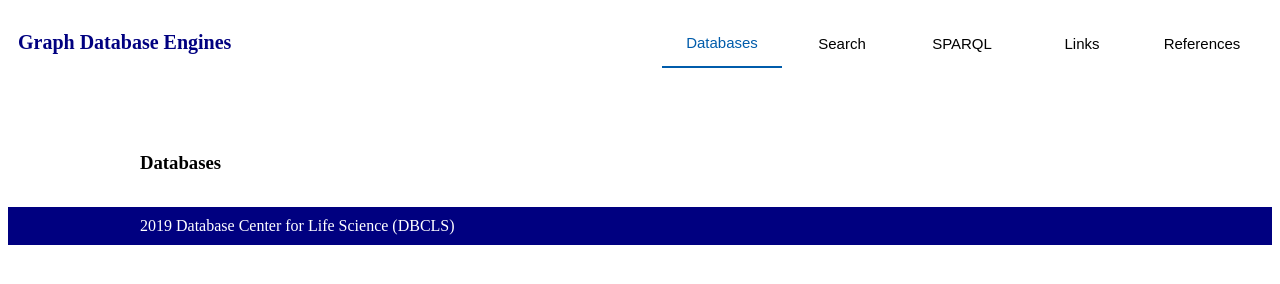
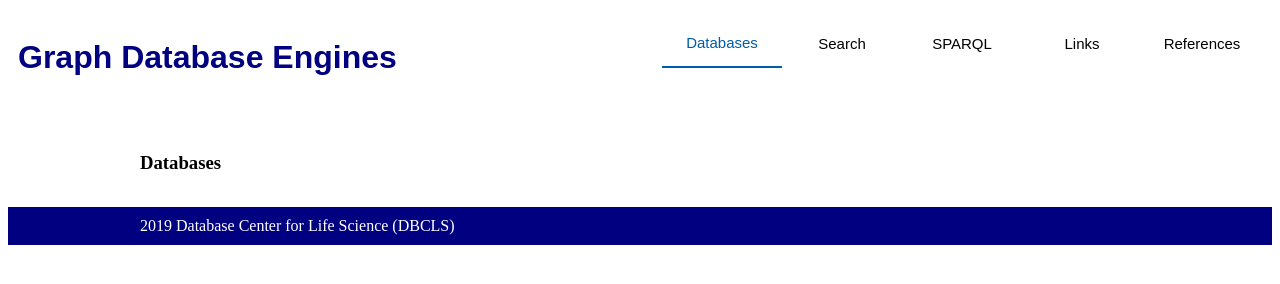
Before and after one commit to dbcls/graphdbs, a plain HTML site: page index.html in a window 1280 px wide. Drawn offline with Linux system fonts and the light colour scheme; no server answers.

Commit message:
modify title font

```diff
--- a/css/togorth.css
+++ b/css/togorth.css
@@ -55,9 +55,9 @@ nav {
 }
 
 #title {
-    font-size: 20px;
+    font-size: 32px;
     font-weight: bold;
-    font-family: serif;
+    font-family: sans-serif;
     color: navy;
 }
 
```
